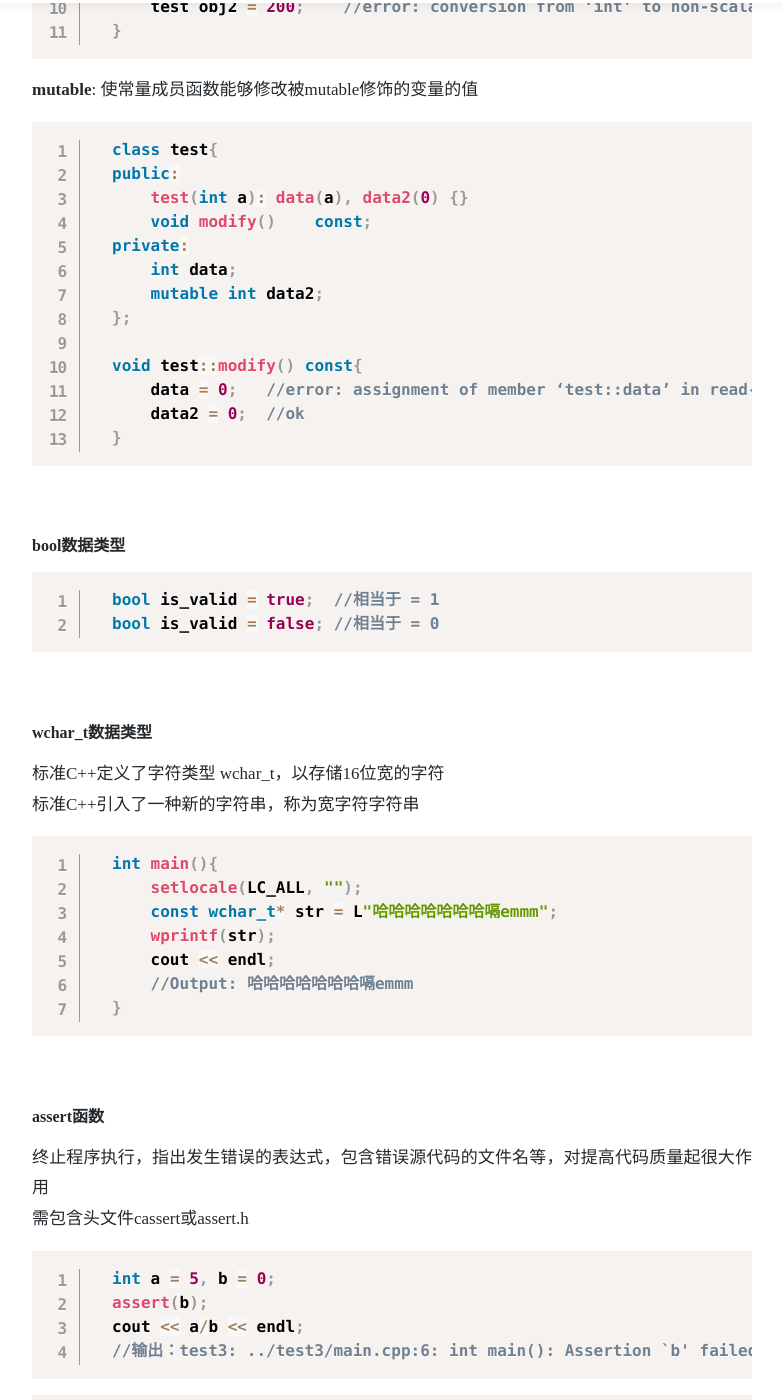
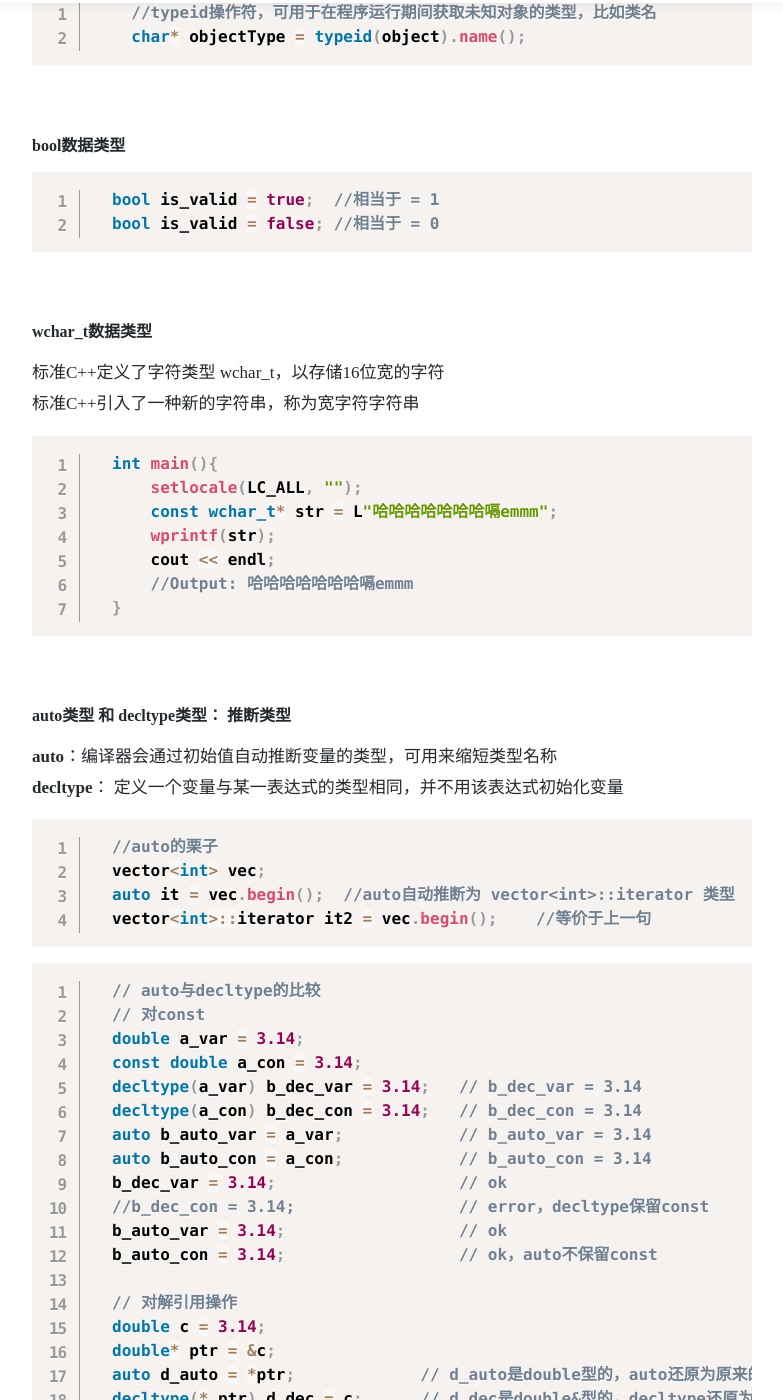
Before and after one commit to houzaj/houzaj.github.io, a Jekyll site: the page built from _posts/2018-1-8-cpp_summary.md, in a window 1280 px wide and 1400 px high, scrolled down 5765 px. Shown: the whole window, without its empty margins (248-1031 px from the left). Built offline with Jekyll 4.4.1, drawn with Linux system fonts in a browser that asks for light colours; nearby versions of some CDN libraries; comment, search, counter and statistics services are not loaded; some of the changed text lies outside the part shown.

Commit message:
modify artice

````diff
--- a/_posts/2018-1-8-cpp_summary.md
+++ b/_posts/2018-1-8-cpp_summary.md
@@ -79,39 +81,6 @@
 ```
 <br>
 
-#### **新的关键字**
-**explicit**： 阻止单参数构造函数调用时执行的隐式转换
-```cpp
-  class test{
-  public:
-      explicit test(int a): data(a) {}
-  private:
-      int data;
-  };
-
-  int main(){
-      test obj1(100);     //合法
-      test obj2 = 200;    //error: conversion from ‘int’ to non-scalar type ‘test’ requested
-  }
-```
-**mutable**: 使常量成员函数能够修改被mutable修饰的变量的值
-```cpp
-  class test{
-  public:
-      test(int a): data(a), data2(0) {}
-      void modify()    const;
-  private:
-      int data;
-      mutable int data2;
-  };
-
-  void test::modify() const{
-      data = 0;   //error: assignment of member ‘test::data’ in read-only object
-      data2 = 0;  //ok
-  }
-```
-<br>
-
 #### **bool数据类型**
 ```cpp
   bool is_valid = true;  //相当于 = 1
@@ -133,6 +102,37 @@
 ```
 <br>
 
+#### **auto类型 和 decltype类型： 推断类型**
+**auto**：编译器会通过初始值自动推断变量的类型，可用来缩短类型名称
+**decltype**： 定义一个变量与某一表达式的类型相同，并不用该表达式初始化变量
+```cpp
+  //auto的栗子
+  vector<int> vec;
+  auto it = vec.begin();  //auto自动推断为 vector<int>::iterator 类型
+  vector<int>::iterator it2 = vec.begin();    //等价于上一句
+```
+```cpp
+  // auto与decltype的比较
+  // 对const
+  double a_var = 3.14;
+  const double a_con = 3.14;
+  decltype(a_var) b_dec_var = 3.14;   // b_dec_var = 3.14
+  decltype(a_con) b_dec_con = 3.14;   // b_dec_con = 3.14
+  auto b_auto_var = a_var;            // b_auto_var = 3.14
+  auto b_auto_con = a_con;            // b_auto_con = 3.14
+  b_dec_var = 3.14;                   // ok
+  //b_dec_con = 3.14;                 // error，decltype保留const
+  b_auto_var = 3.14;                  // ok
+  b_auto_con = 3.14;                  // ok，auto不保留const
+
+  // 对解引用操作
+  double c = 3.14;
+  double* ptr = &c;
+  auto d_auto = *ptr;             // d_auto是double型的，auto还原为原来的
+  decltype(* ptr) d_dec = c;      // d_dec是double&型的，decltype还原为引用的
+```
+<br>
+
 #### **assert函数**
 终止程序执行，指出发生错误的表达式，包含错误源代码的文件名等，对提高代码质量起很大作用
 需包含头文件cassert或assert.h
@@ -174,6 +174,7 @@
 若多个函数都使用到某个全局变量，一旦出现差错，就很难发现是由哪个函数引起的
 在某个部分引起全局变量错误，易误以为是由另一部分引起的。
 <br>
+
 #### **函数重载**
 函数重载为多个函数使用同个名字，每个函数必须有不同的行参列表
 ```cpp
@@ -188,9 +189,11 @@
   }
 ```
 <br>
-**枚举类型**
+
+#### **枚举类型**
 略
 <br>
+
 #### **typedef语句**
 创建已定义数据类型别名，常用来简化数据类型名
 ```cpp
@@ -203,6 +206,7 @@
   }
 ```
 <br>
+
 #### **namespace(名字空间)**
 ANSI/ISO标准C++试图用namespace来解决全局标识符名字重复的问题
 ```cpp
@@ -230,6 +234,7 @@
   }
 ```
 <br>
+
 #### **string数据类型**
 string是C++的字符串，比起C语言中用字符数组那是简单得多，具体语法如下：
 ```cpp
@@ -246,6 +251,7 @@
   str1.swap(str2);  //交换子串， str1 == "World", str2 == "Hello"
 ```
 <br>
+
 #### **定义二维数组的另一种方法**
 先用typedef定义一个二位数组数据类型，然后用该类型来定义数组
 ```cpp
@@ -255,6 +261,7 @@
   tableType matrix;
 ```
 <br>
+
 #### **头文件的包含和多重包含**
 ```cpp
   #include <iostream>   //系统提供的头文件用 < >
@@ -338,6 +345,7 @@
   ostream cout;
 ```
 <br>
+
 #### **输入输出有关的函数**
 cin.get、cout.put函数
 ```cpp
@@ -386,16 +394,16 @@
   //检测下一个字符为何值
   ch = cin.peek();
 ```
-
-<br>
+<br>
+
 #### **输入失败**
 类型不匹配导致输入失败时（如将小数点'.'读入int型变量中），输入流会处于Fail State（错误状态），接下来使用该输入流的所有I/O语句都将被忽略掉，使用clear()函数可使其恢复到正常状态。
 ```cpp
 //使cin流恢复正常状态
 cin.clear();
 ```
-
-<br>
+<br>
+
 #### **格式化输出**
   - **头文件**
   需包含头文件iomanip
@@ -584,20 +592,53 @@
 
 <br>
 
+### **[OOP] 面向对象的基本概念**
+#### **面向对象的基本概念**
+1. **对象**： 程序中用来描述客观事物的实体
+2. **抽象**： 抽象出同一类对象的共同属性和行为形成类
+3. **封装**： 把数据和数据上的操作组合在一个独立单元中的能力 (类 class)， 隐蔽对象的内部细节，只保留有限的对外接口
+4. **继承**： 在现有的对象基础上创建新的对象的能力 (继承inheritance, 组合)，意义在于软件复用
+5. **多态**： 使用相同表达式指定不同操作的能力
+
+<br>
+
+### **抽象数据类型(Abstract data type, ADT)**
+只确定逻辑特性而没有实现细节的数据类型，有3个相关属性：
+  1. `类型名称(Data Type Name)`
+  2. `域(Domain)`： 即属于ADT的一系列值
+  3. `一系列操作(Operations) `
+
+  由此可定义clockType抽象数据类型如下所示，从中可见，类是实现ADT的一种便利的方法
+```cpp
+  dataTypeName
+    clockType
+  domain
+    each clockType value is a time of day in the form of hours, minutes, and seconds.
+  operations
+    Set the time.
+    Return the time.
+    ......
+```
+接下来要说的类，是实现ADT的一种便利的方法
+<br>
+
 ### **[OOP] 类**
 #### **类定义**
-如定义clockType类
-```cpp
-  class clockType{
-  public:
+如定义clockType类，并在其中说明为什么类是实现ADT的一种便利的方式
+```cpp
+  class clockType{    //ADT的类型名称
+  public:
+      // ADT的Operations
       void setTime(int, int, int);
       void getTime(int&, int&, int&);
-      void printTime()    const;    //const说明不能修改clockType类型的成员变量
+      void printTime()    const;
       void incrementSeconds();
       void incrementMinutes();
       void incrementHours();
       bool equalTime(const clockType& otherClock) const;    //传引用可提高性能（因为无需拷贝）
+
   private:      //私有成员不能被类外部访问
+      //ADT的domain
       int hr;
       int min;
       int sec;
@@ -618,6 +659,7 @@
   }
 ```
 <br>
+
 #### **类公有成员(public) 和 私有成员(private)， 受保护成员(protected)**
 类成员分为：`公有成员(public)`，` 私有成员(private)`， `受保护成员(protected)` (protected成员在后面！)
 类中默认成员声明为私有成员，故上述类定义可写为：
@@ -637,6 +679,7 @@
   };
 ```
 <br>
+
 #### **静态数据成员**
 特点：
   1. 类的第一个对象被创建时，一次性被初始化为0
@@ -709,6 +752,23 @@
 ```cpp
   int A::* ip = &A::m;   //A::* 为“指向类A的成员的指针”， &A::m 为 “类A的成员的地址”
 ```
+
+**mutable**: 使常量成员函数能够修改被mutable修饰的变量的值
+```cpp
+  class test{
+  public:
+      test(int a): data(a), data2(0) {}
+      void modify()    const;
+  private:
+      int data;
+      mutable int data2;
+  };
+
+  void test::modify() const{
+      data = 0;   //error: assignment of member ‘test::data’ in read-only object
+      data2 = 0;  //ok
+  }
+```
 <br>
 
 #### **类与结构体**
@@ -738,12 +798,8 @@
       seconds = (0 <= seconds && seconds < 60)?seconds:0;
   }
 
-  clockType::clockType(){
-      hr = 0;
-      min = 0;
-      sec = 0;
-  }
-  //也可写为 clockType::clockType(): hr(0), min(0), sec(0) {}
+  clockType::clockType(): hr(0), min(0), sec(0) {}
+  //也可写为 clockType::clockType()  { hr = 0; min = 0; sec = 0; }
 ```
 构造函数可带默认参数，也称为默认构造函数
 ```cpp
@@ -773,7 +829,7 @@
 <br>
 
 #### **拷贝构造函数(Copy Constructor)**
-用已经存在的类对象进行初始化需使用拷贝构造函数
+用已经存在的类对象进行初始化需使用拷贝构造函数，十分重要的点！
 ```cpp
   class myVector{
   public:
@@ -853,25 +909,6 @@
   //clear done!
   //clear done!
 ```
-<br>
-
-### **[OOP] 抽象数据类型(Abstract data type, ADT)**
-只确定逻辑特性而没有实现细节的数据类型，有3个相关属性：
-  1. `类型名称(Data Type Name)`
-  2. `域(Domain)`： 即属于ADT的一系列值
-  3. `一系列操作(Operations) `
-
-  由此可定义clockType抽象数据类型如下所示，从中可见，类是实现ADT的一种便利的方法
-  ```cpp
-  dataTypeName
-    clockType
-  domain
-    each clockType value is a time of day in the form of hours, minutes, and seconds.
-  operations
-    Set the time.
-    Return the time.
-    ......
-  ```
 <br>
 
 ### **[OOP] 继承 和 组成**
@@ -897,6 +934,7 @@
     };
   ```
 <br>
+
 #### **基类成员函数重定义**
 在baseClass中包含print函数，在derivedClass中也包含print函数且参数列表相同，则为基类成员函数重定义
 ```cpp
@@ -1254,14 +1292,6 @@
 ```
 <br>
 
-### **[OOP] OOD(面向对象程序设计) 和 OOP(面向对象编程)**
-  **OOD的三个基本特征**
-    1. `封装`： 把数据和数据上的操作组合在一个独立单元中的能力 (类 class)
-    2. `继承`： 在现有的对象基础上创建新的对象的能力 (继承inheritance, 组合)
-    3. `多态`： 使用相同表达式指定不同操作的能力
-
-<br>
-
 ### **[OOP] 有关类的指针**
 #### **this指针**
 this指针为指向对象自己的指针
@@ -1388,7 +1418,7 @@
 
 ### **[OOP] 重载**
 #### **类的友元函数(Friend Function)**
-友元函数指在类作用域范围之外的函数，它是类的非成员函数，但是能访问类的私有数据成员
+友元函数指在类作用域范围之外的函数，**它是类的非成员函数**，但是能访问类的私有数据成员
 ```cpp
   class B;    //前置声明，因为下面的函数cSwap需要用到
   class A{
@@ -1437,23 +1467,26 @@
   3. 不能创建新运算符
   4. 不能重载以下运算符
       `.`  |  `.*`  |  `::` | `?:` | `sizeof`
-  5. 重载运算符 `()`, `[]`, `->`, `=` 的函数一定要声明为类的成员
-  6. 重载`<<`, `>>`一定要作为非成员（友元函数）
+  5. 重载运算符 `()`, `[]`, `->`, `=` 的函数一定要声明为类的成员，因为他们的左值都是类对象
+  6. 重载`<<`, `>>`一定要作为非成员（友元函数），除非那个类就是起到输入输出流的作用
   7. 假定OpOverClass类重载运算符op，则：
     - 若op最左边的操作数不是OpOverClass类型，则重载运算符op的函数一定要作为非成员（友元）
     - 若重载运算符op的函数是OpOverClass类的成员，则当opo用于OpOverClass类型的对象时，op最左边的操作数必须是OpOverClass类型
 
 <br>
 
-#### **重载双目运算符**
-  - **作为成员函数重载 +**  （重载- / * 等同理）
+#### **作为成员函数重载 +  （重载- / * 等同理）**
   以复数相加为栗子
   ```cpp
     class ComplexNum{
     public:
         ComplexNum()  {real = 0, vir = 0; }
         ComplexNum(int a, int b)   {real = a, vir = b;}
-        ComplexNum operator + (const ComplexNum&)   const;  //函数原型
+
+        // 下面是运算符+重载的函数原型，ComplexNum是返回类型，operator+其实是函数名，(const ComplexNum&) 则是右值
+        // 仔细想想，其实和普通的类内函数声明没有区别
+        // 另外注意返回不能是引用，原因看下面
+        ComplexNum operator + (const ComplexNum&)   const;
         void display();
     private:
         int real;
@@ -1462,7 +1495,7 @@
 
     //重载运算符语法如下面这一句
     ComplexNum ComplexNum::operator + (const ComplexNum& other_complex_num)  const{
-        ComplexNum res;
+        ComplexNum res;   // 重载+需要定义一个先的类对象返回，如果返回引用，res退出函数已被销毁，引用会失效
         res.real = real + other_complex_num.real;
         res.vir = vir + other_complex_num.vir;
         return res;
@@ -1474,13 +1507,13 @@
     int main(){
         ComplexNum num1(1, 2);
         ComplexNum num2(2, 4);
-        ComplexNum num3 = num1 + num2;
+        ComplexNum num3 = num1 + num2;  //等价于 num1.operator+(num2)
         num3.display();
         //Output: 3+6i
     }
   ```
   <br>
-  - **作为成员函数重载关系运算符**
+#### **作为成员函数重载关系运算符 ==**
   ```cpp
     class ComplexNum{
     public:
@@ -1556,7 +1589,7 @@
   ```
 <br>
 
-- **重载流插入(<<)和流析取(>>)运算符**
+#### **重载流插入(<<)和流析取(>>)运算符**
 仍以复数为栗子（这个栗子太好举了！）
 ```cpp
   class ComplexNum{
@@ -1595,7 +1628,7 @@
 ```
 <br>
 
-- **重载赋值运算符 =**
+#### **重载赋值运算符 =**
 重载 = 运算符，可避免有指针数据成员的类的浅拷贝
 这次以之前用过的向量类来举例子
 ```cpp
@@ -1695,20 +1729,27 @@
       vec.print();
   }
 ```
+<br>
+
+#### **重载运算符 ++**
 ```cpp
   //重载自增运算符
   class ComplexNum{
   public:
       ComplexNum(int a, int b)   {real = a, vir = b;}
-      ComplexNum operator ++();   //重载前置自增，自减同理
-      ComplexNum operator ++(int i);  //重载后置自增，自减同理，其中int i无实际意义，仅起标识为后置的作用
+
+      // 重载前置自增，自减同理，注意为与内置版本一致，需返回引用
+      ComplexNum& operator ++();
+
+      // 重载后置自增，自减同理，其中int i无实际意义，仅起标识为后置的作用，注意为与内置版本一致，需返回值
+      ComplexNum operator ++(int i);
       void display();
   private:
       int real;
       int vir;
   };
 
-  ComplexNum ComplexNum::operator ++(){
+  ComplexNum& ComplexNum::operator ++(){
       ComplexNum temp = * this;
       real++;
       return temp;
@@ -1732,8 +1773,8 @@
       //1+2i
       //2+4i
 
-      num1++;
-      ++num2;
+      num1++;   // 相当于 num1.operator++(0);
+      ++num2;   // 相当于 num2.operator++;
       num1.display();
       num2.display();
       //Output:
@@ -1743,6 +1784,46 @@
 ```
 <br>
 
+#### **重载成员访问运算符 \***
+<br>
+
+#### **重载函数调用运算符（函数对象）**
+像使用函数一样使用该类对象
+```cpp
+  struct myAbs{
+      int operator () (int val){
+          return (val < 0) ? -val : val;
+      }
+  };
+
+  int main(){
+      cout << myAbs()(-42) << endl;
+      //Output: 42
+  }
+```
+```cpp
+  // 函数对象经常作为泛型算法的实参
+  struct printTwice{
+    char op;
+    printTwice(char ch = ' '): op(ch) {}
+    void operator () (const string& obj) const{
+        cout << obj << op << obj << endl;
+    }
+  };
+
+  int main(){
+    printTwice(',')("123");
+    //Output: 123,123
+
+    string arr[3] = {"abc", "def", "hhh"};
+    for_each(arr, arr + 3, printTwice());
+    //Output:
+    //abc abc
+    //def def
+    //hhh hhh
+  }
+```
+
 ### **[OOP] 类型转换**
 #### **基本类型 -> 类**
   ```cpp
@@ -1826,6 +1907,27 @@
 ```
 <br>
 
+#### **转换为bool**
+使用流对象时都会使用为IO类定义的 operator bool， 如语句 `while(cin >> n)` 中， 为了对条件求值，cin被istream operator bool类型转换函数隐式地执行了转换。如果cin.good() == true，则返回真
+<br>
+
+#### **显式类型转换运算符**
+**explicit**： 阻止单参数构造函数调用时执行的隐式转换
+```cpp
+  class test{
+  public:
+      explicit test(int a): data(a) {}
+  private:
+      int data;
+  };
+
+  int main(){
+      test obj1(100);     //合法
+      test obj2 = 200;    //error: conversion from ‘int’ to non-scalar type ‘test’ requested
+  }
+```
+<br>
+
 #### **[OJ 填空题]  你真的搞清楚为啥 while(cin >> n) 能成立了吗？**
 > **题目描述**
 >> 读入两个整数，输出两个整数 ，直到碰到-1
@@ -1834,7 +1936,7 @@
   class MyCin{
   public:
       MyCin() { flag = 1; }
-      MyCin& operator >> (int& obj){    // 重载运算符 >>
+      MyCin& operator >> (int& obj){    // 重载运算符 >>，作为输入流因此为类成员
           cin >> obj;
           if(obj == -1)   flag = 0;
           return (* this);
````
Also changed, not shown: other parts of _posts/2018-1-8-cpp_summary.md (+6 -3 lines).
